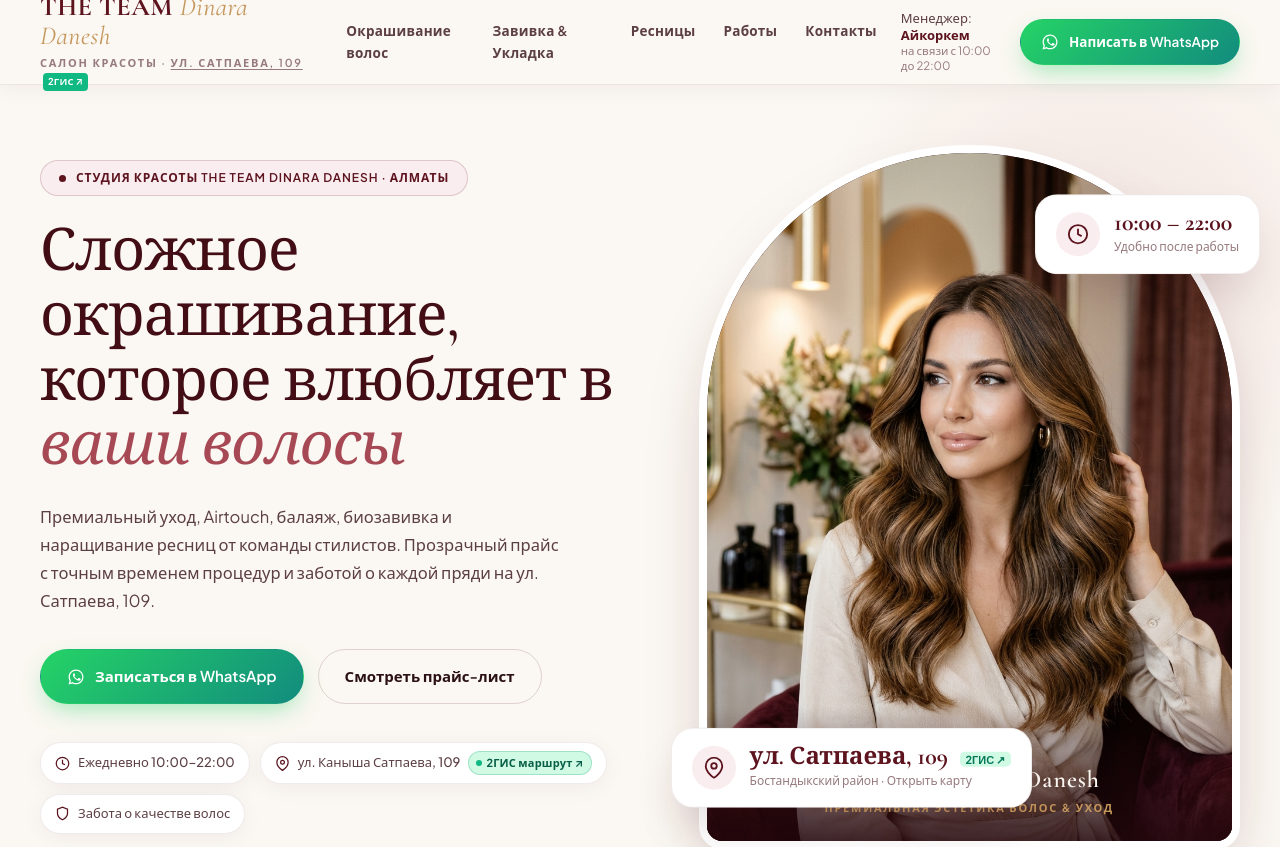
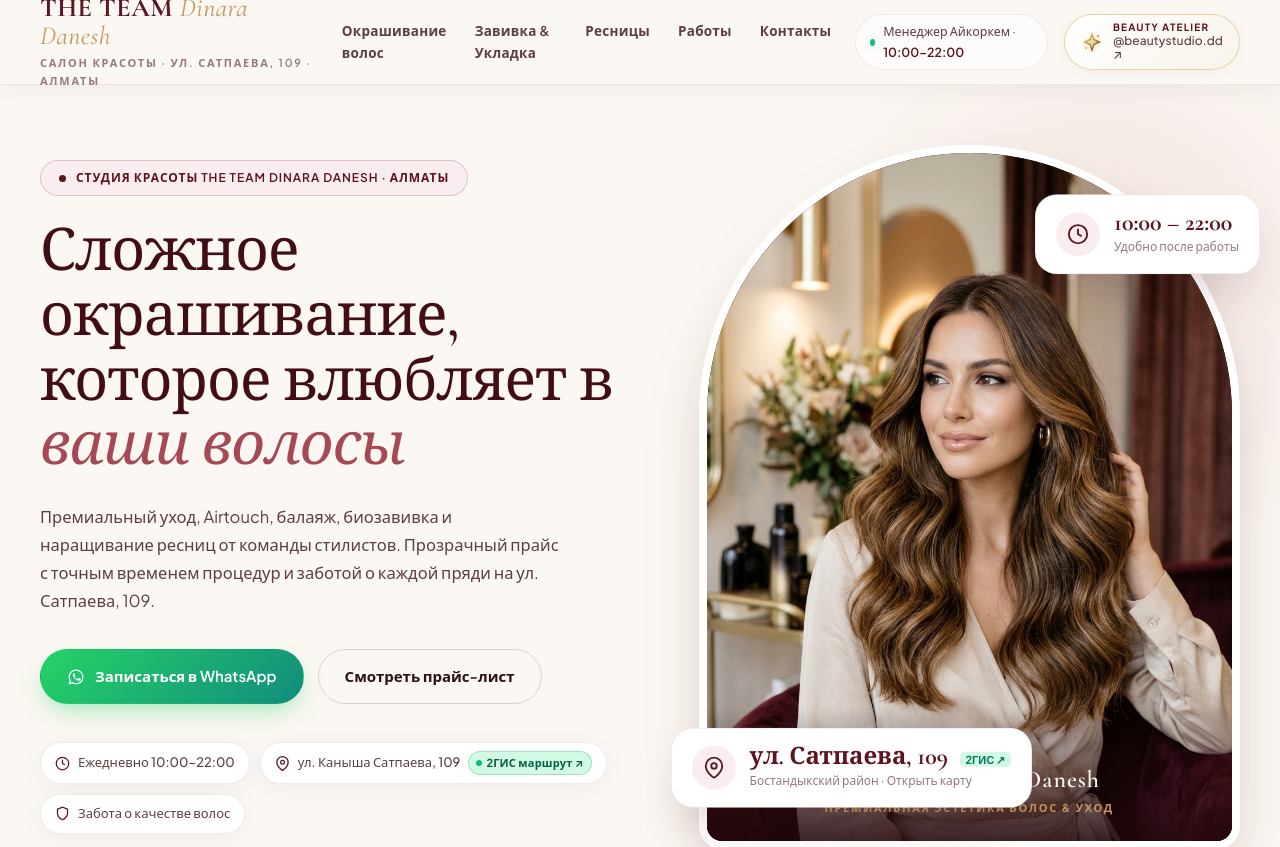
Before and after one commit to workout895-alt/the-team-dinara, a plain HTML site: page index.html in a window 1280 px wide. Shown: the top 847 px of the page. Drawn offline with nearby package versions, Linux system fonts and the light colour scheme.

Commit message:
Refine header: remove 2GIS link from header, add luxury atelier designer badge, fix price text to в пределах 35 000 ₸

```diff
--- a/index.html
+++ b/index.html
@@ -148,17 +148,94 @@
     align-items: center;
     gap: 16px;
   }
-  .nav-manager {
-    font-size: 13px;
+  .nav-manager-pill {
+    display: inline-flex;
+    align-items: center;
+    gap: 8px;
+    padding: 6px 14px;
+    border-radius: 999px;
+    background: rgba(255, 255, 255, 0.65);
+    border: 1px solid var(--border-soft);
+    font-size: 12.5px;
     color: var(--ink-secondary);
-    display: flex;
-    flex-direction: column;
-    align-items: flex-end;
-    line-height: 1.3;
-  }
-  .nav-manager b {
+  }
+  .nav-manager-pill b {
     color: var(--brand-wine);
     font-weight: 600;
+  }
+  .nav-status-pulse {
+    width: 7px;
+    height: 7px;
+    border-radius: 50%;
+    background: #10b981;
+    box-shadow: 0 0 0 0 rgba(16, 185, 129, 0.5);
+    animation: pulse-green 2s infinite;
+  }
+  @keyframes pulse-green {
+    0% { transform: scale(0.95); box-shadow: 0 0 0 0 rgba(16, 185, 129, 0.7); }
+    70% { transform: scale(1); box-shadow: 0 0 0 6px rgba(16, 185, 129, 0); }
+    100% { transform: scale(0.95); box-shadow: 0 0 0 0 rgba(16, 185, 129, 0); }
+  }
+
+  /* Designer Atelier Pill in Header */
+  .header-atelier-pill {
+    display: inline-flex;
+    align-items: center;
+    gap: 10px;
+    padding: 7px 16px;
+    border-radius: 999px;
+    background: linear-gradient(135deg, rgba(255, 255, 255, 0.96) 0%, rgba(248, 242, 233, 0.9) 100%);
+    border: 1px solid rgba(197, 155, 39, 0.38);
+    text-decoration: none;
+    box-shadow: 0 3px 12px rgba(93, 20, 30, 0.04);
+    transition: all 0.28s cubic-bezier(0.4, 0, 0.2, 1);
+    cursor: pointer;
+  }
+  .header-atelier-pill:hover {
+    transform: translateY(-1.5px);
+    border-color: rgba(197, 155, 39, 0.75);
+    background: linear-gradient(135deg, #ffffff 0%, #fcf7f1 100%);
+    box-shadow: 0 6px 20px rgba(197, 155, 39, 0.2), 0 2px 6px rgba(93, 20, 30, 0.06);
+  }
+  .atelier-pill-icon {
+    width: 22px;
+    height: 22px;
+    display: flex;
+    align-items: center;
+    justify-content: center;
+    flex-shrink: 0;
+    transition: transform 0.4s ease;
+  }
+  .header-atelier-pill:hover .atelier-pill-icon {
+    transform: rotate(25deg) scale(1.15);
+  }
+  .atelier-pill-icon svg {
+    width: 100%;
+    height: 100%;
+    display: block;
+    filter: drop-shadow(0 1px 2px rgba(184, 134, 11, 0.28));
+  }
+  .atelier-pill-text {
+    display: flex;
+    flex-direction: column;
+    text-align: left;
+    line-height: 1.15;
+  }
+  .atelier-pill-label {
+    font-size: 10px;
+    font-weight: 700;
+    letter-spacing: 0.12em;
+    text-transform: uppercase;
+    color: var(--brand-wine);
+  }
+  .atelier-pill-sub {
+    font-size: 12px;
+    font-weight: 500;
+    color: var(--ink-secondary);
+    letter-spacing: 0.01em;
+  }
+  .header-atelier-pill:hover .atelier-pill-sub {
+    color: var(--ink-primary);
   }
 
   /* Buttons & Touch-Friendly Sizing */
@@ -415,29 +492,7 @@
     margin-top: 2px;
   }
 
-  /* 2GIS Address Link Badges & Interactive Hints */
-  .header-address-link {
-    color: inherit;
-    text-decoration: underline;
-    text-underline-offset: 2px;
-    transition: color 0.2s ease;
-  }
-  .header-address-link:hover {
-    color: var(--brand-wine);
-  }
-  .gis-tiny-badge {
-    display: inline-flex;
-    align-items: center;
-    background: #10b981;
-    color: #ffffff;
-    font-size: 9.5px;
-    font-weight: 700;
-    padding: 1px 5px;
-    border-radius: 4px;
-    margin-left: 3px;
-    letter-spacing: 0.02em;
-    vertical-align: middle;
-  }
+  /* 2GIS Address Link Badges & Interactive Hints (Hero & Sections) */
   .hero-chip-link {
     transition: all 0.25s ease;
     cursor: pointer;
@@ -1086,17 +1141,22 @@
       letter-spacing: 0.04em;
       margin-top: 2px;
     }
-    .nav-manager { display: none; }
-    .nav-right .btn-sm {
-      padding: 8px 14px;
-      font-size: 12.5px;
-      min-height: 40px;
-      height: 40px;
-      gap: 6px;
-    }
-    .nav-right .btn-sm svg {
-      width: 16px;
-      height: 16px;
+    .nav-manager-pill { display: none; }
+    .header-atelier-pill {
+      padding: 6px 12px;
+      gap: 7px;
+      min-height: 38px;
+    }
+    .atelier-pill-icon {
+      width: 18px;
+      height: 18px;
+    }
+    .atelier-pill-label {
+      font-size: 9px;
+      letter-spacing: 0.08em;
+    }
+    .atelier-pill-sub {
+      font-size: 11px;
     }
 
     /* Sections spacing */
@@ -1321,7 +1381,9 @@
     .wrap { width: calc(100% - 24px); }
     .logo-title { font-size: 16px; }
     .logo-sub { font-size: 9px; }
-    .nav-right .btn-sm { padding: 6px 10px; font-size: 12px; }
+    .header-atelier-pill { padding: 5px 10px; gap: 5px; min-height: 34px; }
+    .atelier-pill-label { display: none; }
+    .atelier-pill-sub { font-size: 10.5px; font-weight: 600; color: var(--brand-wine); }
     h1 { font-size: 26px; }
     .sec-title { font-size: 28px; }
     .float-badge { padding: 8px 10px; }
@@ -1336,9 +1398,7 @@
   <div class="wrap nav">
     <div class="logo">
       <a href="#top" class="logo-title">The Team <em>Dinara Danesh</em></a>
-      <span class="logo-sub">
-        Салон красоты · <a href="https://2gis.kz/almaty/firm/70000001119100559" target="_blank" rel="noopener" class="header-address-link" title="Построить маршрут в 2ГИС">ул. Сатпаева, 109 <span class="gis-tiny-badge">2ГИС ↗</span></a>
-      </span>
+      <span class="logo-sub">Салон красоты · ул. Сатпаева, 109 · Алматы</span>
     </div>
 
     <nav class="menu">
@@ -1350,13 +1410,31 @@
     </nav>
 
     <div class="nav-right">
-      <div class="nav-manager">
-        <span>Менеджер: <b>Айкоркем</b></span>
-        <span style="font-size: 11.5px; color: var(--ink-muted);">на связи с 10:00 до 22:00</span>
+      <div class="nav-manager-pill">
+        <span class="nav-status-pulse"></span>
+        <span>Менеджер Айкоркем · <b>10:00–22:00</b></span>
       </div>
-      <a href="https://wa.me/77027013341?text=%D0%97%D0%B4%D1%80%D0%B0%D0%B2%D1%81%D1%82%D0%B2%D1%83%D0%B9%D1%82%D0%B5%2C%20%D0%90%D0%B9%D0%BA%D0%BE%D1%80%D0%BA%D0%B5%D0%BC!%20%D0%AF%20%D0%BF%D0%B8%D1%88%D1%83%20%D1%81%20%D1%81%D0%B0%D0%B9%D1%82%D0%B0%20The%20Team%20Dinara%20Danesh.%20%D0%A5%D0%BE%D1%87%D1%83%20%D0%BF%D0%BE%D0%BB%D1%83%D1%87%D0%B8%D1%82%D1%8C%20%D0%BA%D0%BE%D0%BD%D1%81%D1%83%D0%BB%D1%8C%D1%82%D0%B0%D1%86%D0%B8%D1%8E." target="_blank" rel="noopener" class="btn btn-wa btn-sm">
-        <svg viewBox="0 0 24 24" fill="currentColor"><path d="M12.04 2C6.58 2 2.13 6.45 2.13 11.91C2.13 13.66 2.59 15.36 3.45 16.86L2.05 22L7.3 20.62C8.75 21.41 10.38 21.83 12.04 21.83C17.5 21.83 21.95 17.38 21.95 11.92C21.95 9.27 20.92 6.78 19.05 4.91C17.18 3.03 14.69 2 12.04 2M12.05 3.67C14.25 3.67 16.31 4.53 17.87 6.09C19.42 7.65 20.28 9.72 20.28 11.92C20.28 16.46 16.58 20.15 12.04 20.15C10.56 20.15 9.11 19.76 7.85 19L7.55 18.83L4.43 19.65L5.26 16.61L5.06 16.29C4.24 15 3.8 13.47 3.8 11.91C3.81 7.37 7.5 3.67 12.05 3.67M9.53 7.35C9.36 7.35 9.09 7.41 8.86 7.66C8.63 7.91 7.97 8.53 7.97 9.79C7.97 11.05 8.89 12.27 9.01 12.44C9.14 12.61 10.8 15.16 13.33 16.26C13.94 16.52 14.41 16.68 14.78 16.8C15.39 16.99 15.94 16.96 16.38 16.9C16.87 16.83 17.88 16.29 18.09 15.7C18.3 15.11 18.3 14.61 18.23 14.5C18.17 14.4 18 14.34 17.72 14.2C17.44 14.06 16.08 13.39 15.83 13.3C15.58 13.21 15.39 13.16 15.21 13.44C15.02 13.72 14.49 14.34 14.33 14.53C14.17 14.72 14.01 14.74 13.73 14.6C13.45 14.46 12.56 14.17 11.5 13.23C10.68 12.5 10.12 11.6 9.96 11.32C9.8 11.04 9.94 10.89 10.08 10.75C10.21 10.62 10.37 10.41 10.51 10.25C10.65 10.09 10.7 9.97 10.79 9.79C10.88 9.61 10.84 9.46 10.77 9.32C10.7 9.18 10.12 7.74 9.88 7.16C9.65 6.6 9.41 6.68 9.23 6.67L8.86 6.67C8.67 6.67 8.39 6.74 8.16 6.99"/></svg>
-        <span>Написать в WhatsApp</span>
+
+      <a href="https://www.instagram.com/beautystudio.dd" target="_blank" rel="noopener" class="header-atelier-pill" title="Официальный Instagram @beautystudio.dd">
+        <div class="atelier-pill-icon">
+          <svg viewBox="0 0 24 24" fill="none">
+            <path d="M12 1L14.6 8.8L22 12L14.6 15.2L12 23L9.4 15.2L2 12L9.4 8.8L12 1Z" fill="url(#starGoldGrad)"/>
+            <path d="M12 5.2L13.4 9.8L18 12L13.4 14.2L12 18.8L10.6 14.2L6 12L10.6 9.8L12 5.2Z" fill="#ffffff" opacity="0.65"/>
+            <circle cx="18.5" cy="5.5" r="1.3" fill="#d4af37"/>
+            <circle cx="5.5" cy="18.5" r="1.1" fill="#d4af37"/>
+            <defs>
+              <linearGradient id="starGoldGrad" x1="2" y1="1" x2="22" y2="23" gradientUnits="userSpaceOnUse">
+                <stop stop-color="#f7e5b5"/>
+                <stop offset="0.45" stop-color="#c59b27"/>
+                <stop offset="1" stop-color="#5d141e"/>
+              </linearGradient>
+            </defs>
+          </svg>
+        </div>
+        <div class="atelier-pill-text">
+          <span class="atelier-pill-label">Beauty Atelier</span>
+          <span class="atelier-pill-sub">@beautystudio.dd ↗</span>
+        </div>
       </a>
     </div>
   </div>
@@ -1519,7 +1597,7 @@
                 <div class="price-item-name">Сложное окрашивание (короткие волосы)</div>
                 <div class="price-item-note">Airtouch, балаяж, шатуш, микромелирование • Время: ~3 ч</div>
               </div>
-              <div class="price-item-val">в пред. 35 000 ₸</div>
+              <div class="price-item-val">в пределах 35 000 ₸</div>
             </div>
 
             <div class="price-item">
@@ -1527,7 +1605,7 @@
                 <div class="price-item-name">Сложное окрашивание (средние волосы)</div>
                 <div class="price-item-note">Плавные переходы, мягкий рельеф без полос • Время: 4 – 5 ч</div>
               </div>
-              <div class="price-item-val">50 000 – 55 000 ₸</div>
+              <div class="price-item-val">в пределах 50 000 – 55 000 ₸</div>
             </div>
 
             <div class="price-item">
```
